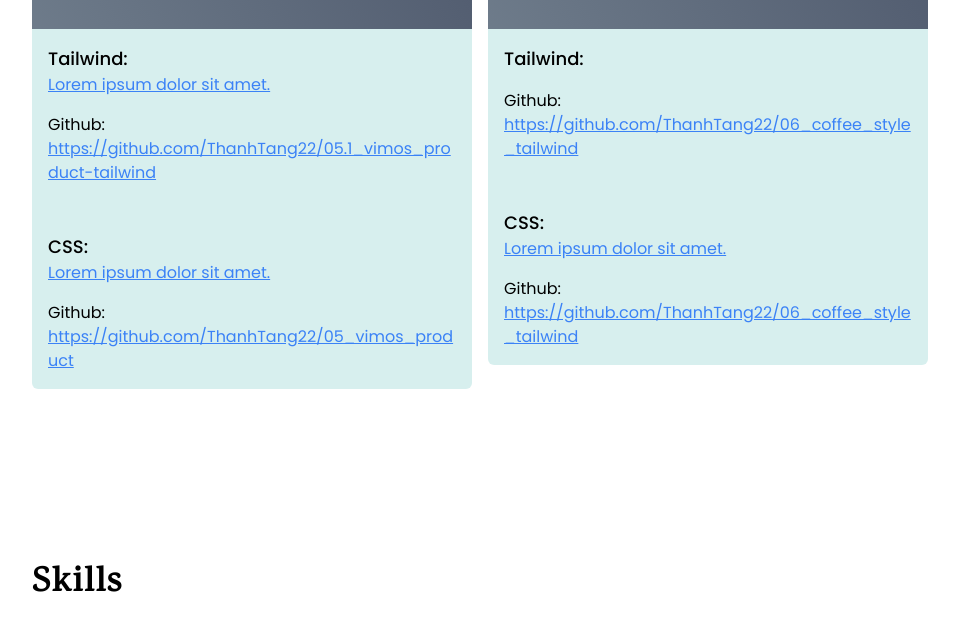
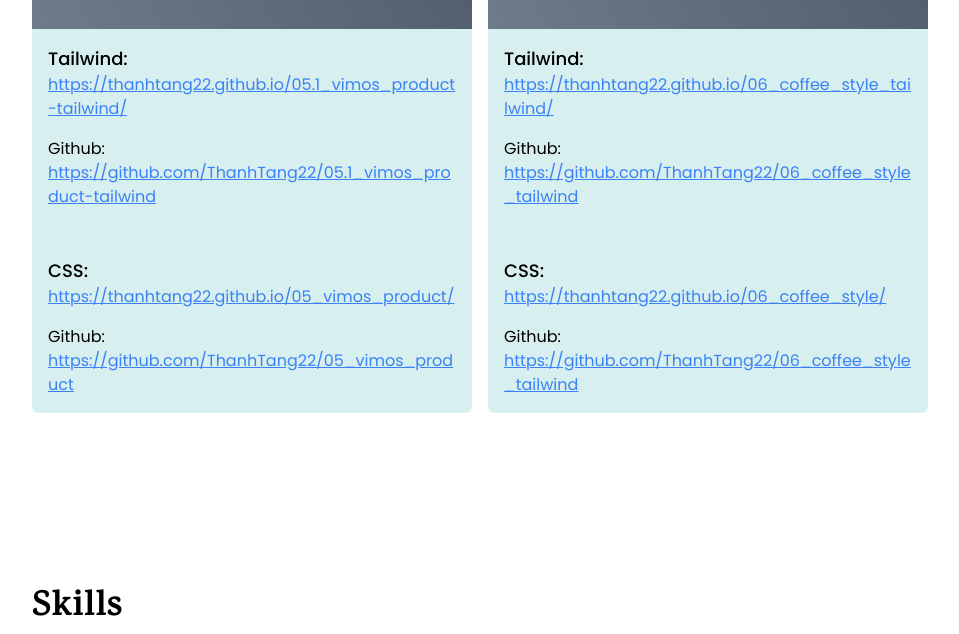
Before and after one commit to ThanhTang22/CV_Profile-, a website: page src/index.html in a window 1280 px wide. Shown: the part 1283-1917 px from the top of the page, without its empty margins (300-1259 px from the left). Drawn offline with Linux system fonts and the light colour scheme; grey boxes are pictures that could not be loaded.

Commit message:
update link projects

```diff
--- a/src/index.html
+++ b/src/index.html
@@ -171,7 +171,7 @@
                                 <div class="project-list__link-style">
                                     <div class="project-list__link-src__style">
                                         <p>Tailwind:</p>
-                                        <a href="#" target="_blank">Lorem ipsum dolor sit amet.</a>
+                                        <a href="https://thanhtang22.github.io/05.1_vimos_product-tailwind/" target="_blank">https://thanhtang22.github.io/05.1_vimos_product-tailwind/</a>
                                     </div>
                                     <div class="project-list__link-github">
                                         <p>Github:</p>
@@ -181,7 +181,7 @@
                                 <div class="project-list__link-style">
                                     <div class="project-list__link-src__style">
                                         <p>CSS:</p>
-                                        <a href="#" target="_blank">Lorem ipsum dolor sit amet.</a>
+                                        <a href="https://thanhtang22.github.io/05_vimos_product/" target="_blank">https://thanhtang22.github.io/05_vimos_product/</a>
                                     </div>
                                     <div class="project-list__link-github">
                                         <p>Github:</p>
@@ -206,7 +206,7 @@
                                 <div class="project-list__link-style">
                                     <div class="project-list__link-src__style">
                                         <p>Tailwind:</p>
-                                        <a href="https://github.com/ThanhTang22/06_coffee_style_tailwind" target="_blank"></a>
+                                        <a href="https://thanhtang22.github.io/06_coffee_style_tailwind/" target="_blank">https://thanhtang22.github.io/06_coffee_style_tailwind/</a>
                                     </div>
                                     <div class="project-list__link-github">
                                         <p>Github:</p>
@@ -216,7 +216,7 @@
                                 <div class="project-list__link-style">
                                     <div class="project-list__link-src__style">
                                         <p>CSS:</p>
-                                        <a href="#">Lorem ipsum dolor sit amet.</a>
+                                        <a href="https://thanhtang22.github.io/06_coffee_style/">https://thanhtang22.github.io/06_coffee_style/</a>
                                     </div>
                                     <div class="project-list__link-github">
                                         <p>Github:</p>
```
Also changed, not shown: 1 other file.
